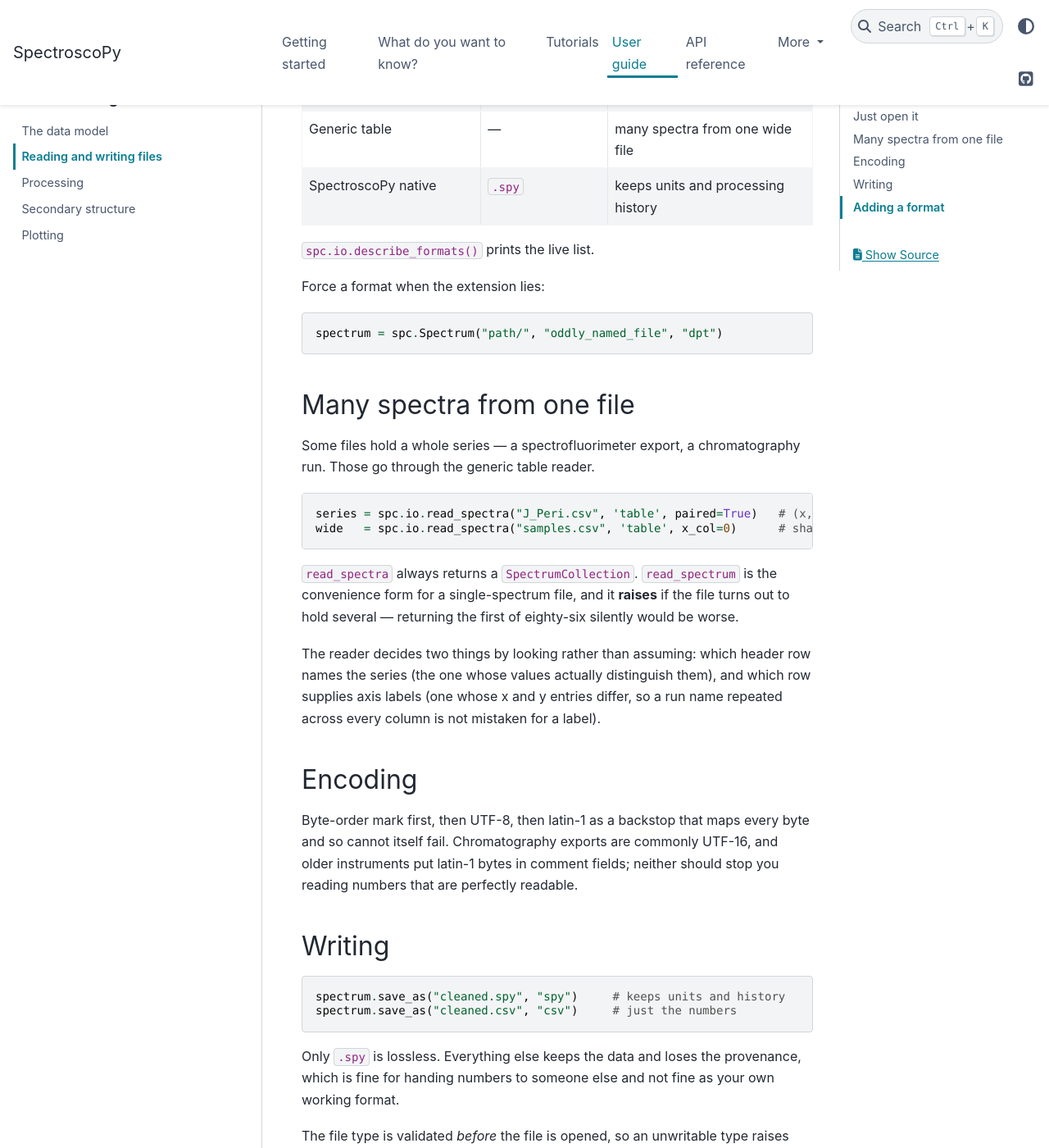
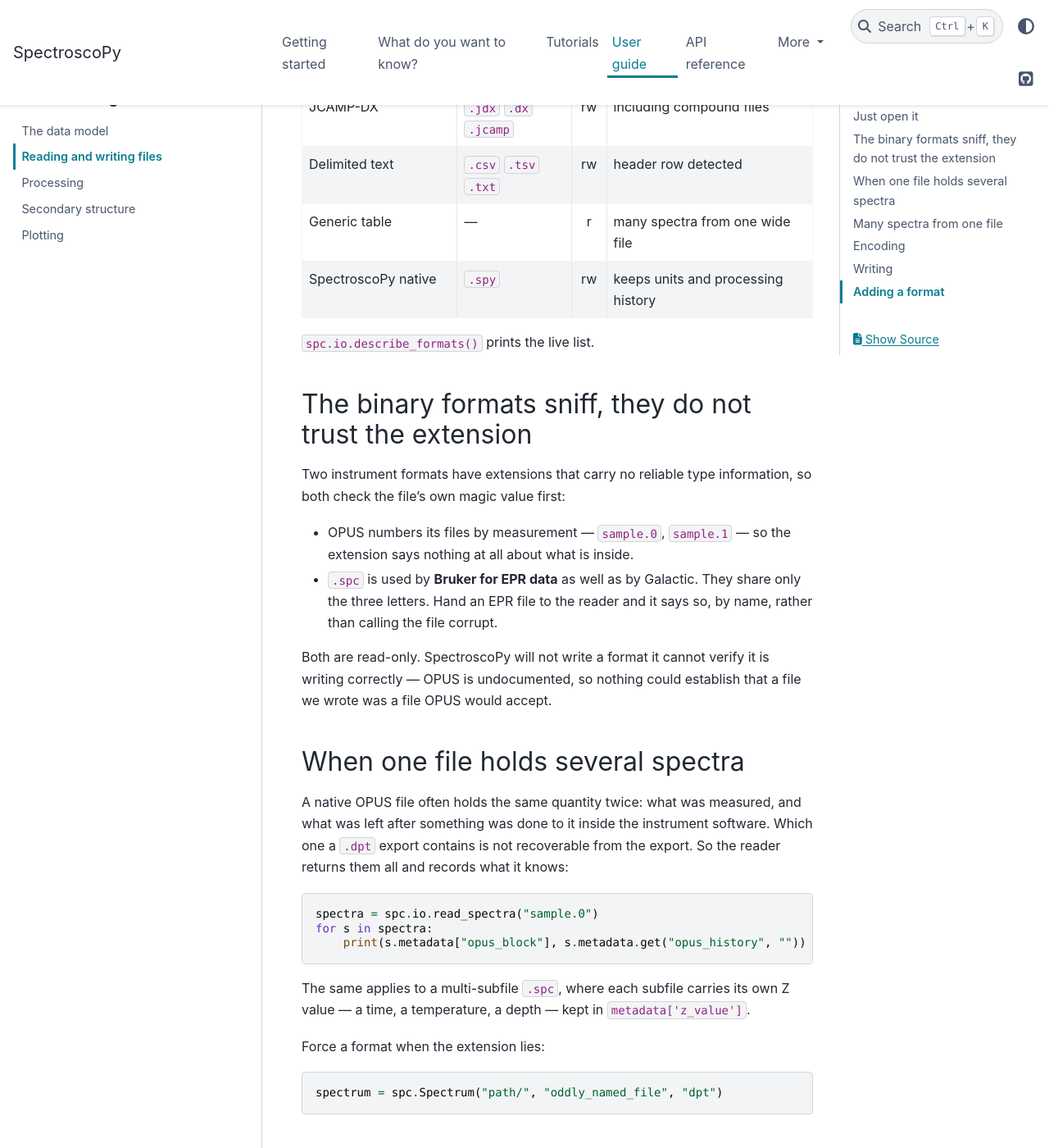
Before and after one commit to jnsturgis/SpectroscoPy, a Sphinx documentation site: the page built from docs/guide/reading-files.md, in a window 1280 px wide and 1400 px high, scrolled down 660 px. Shown: the whole window at 82% size. Built offline with Sphinx 7.4.7 and the PyData theme 0.15.4, drawn with Linux system fonts in a browser that asks for light colours; some of the changed text lies outside the part shown.

Commit message:
Put OPUS and SPC in the format tables, where a reader will actually look
Both the front page and the reading-files guide still listed five formats
and stopped at .dpt. The two native instrument readers -- the ones that took
the most work and are the most likely reason somebody tries this library at
all -- were invisible unless you ran describe_formats() yourself.

The guide also gains the two things a user hits in practice rather than in
principle: that .spc is shared with Bruker EPR data and the reader says so by
name, and that a native OPUS file often holds the same quantity twice, so
reading one gives you several spectra and metadata saying which is which.

Co-Authored-By: Claude Opus 5 <noreply@anthropic.com>

````diff
--- a/docs/guide/reading-files.md
+++ b/docs/guide/reading-files.md
@@ -10,15 +10,48 @@ The format is worked out from the extension, and the details from the file
 itself: separators, header rows and text encoding are all detected rather than
 assumed.
 
-| format | extensions | notes |
-|---|---|---|
-| Bruker OPUS data point table | `.dpt` | separator detected per file |
-| JCAMP-DX | `.jdx` `.dx` `.jcamp` | including compound files |
-| Delimited text | `.csv` `.tsv` `.txt` | header row detected |
-| Generic table | — | many spectra from one wide file |
-| SpectroscoPy native | `.spy` | keeps units and processing history |
+| format | extensions | r/w | notes |
+|---|---|:--:|---|
+| Bruker OPUS native | `.0` … `.9` | r | binary; keeps OPUS's own processing history |
+| Galactic / Thermo SPC | `.spc` `.cgm` | r | binary; single and multi-subfile |
+| Bruker OPUS data point table | `.dpt` | rw | separator detected per file |
+| JCAMP-DX | `.jdx` `.dx` `.jcamp` | rw | including compound files |
+| Delimited text | `.csv` `.tsv` `.txt` | rw | header row detected |
+| Generic table | — | r | many spectra from one wide file |
+| SpectroscoPy native | `.spy` | rw | keeps units and processing history |
 
 `spc.io.describe_formats()` prints the live list.
+
+## The binary formats sniff, they do not trust the extension
+
+Two instrument formats have extensions that carry no reliable type
+information, so both check the file's own magic value first:
+
+* OPUS numbers its files by measurement — `sample.0`, `sample.1` — so the
+  extension says nothing at all about what is inside.
+* `.spc` is used by **Bruker for EPR data** as well as by Galactic. They share
+  only the three letters. Hand an EPR file to the reader and it says so, by
+  name, rather than calling the file corrupt.
+
+Both are read-only. SpectroscoPy will not write a format it cannot verify it
+is writing correctly — OPUS is undocumented, so nothing could establish that a
+file we wrote was a file OPUS would accept.
+
+## When one file holds several spectra
+
+A native OPUS file often holds the same quantity twice: what was measured, and
+what was left after something was done to it inside the instrument software.
+Which one a `.dpt` export contains is not recoverable from the export. So the
+reader returns them all and records what it knows:
+
+```python
+spectra = spc.io.read_spectra("sample.0")
+for s in spectra:
+    print(s.metadata["opus_block"], s.metadata.get("opus_history", ""))
+```
+
+The same applies to a multi-subfile `.spc`, where each subfile carries its own
+Z value — a time, a temperature, a depth — kept in `metadata['z_value']`.
 
 Force a format when the extension lies:
 
````
Also changed, not shown: docs/index.md (+5 -0 lines).
